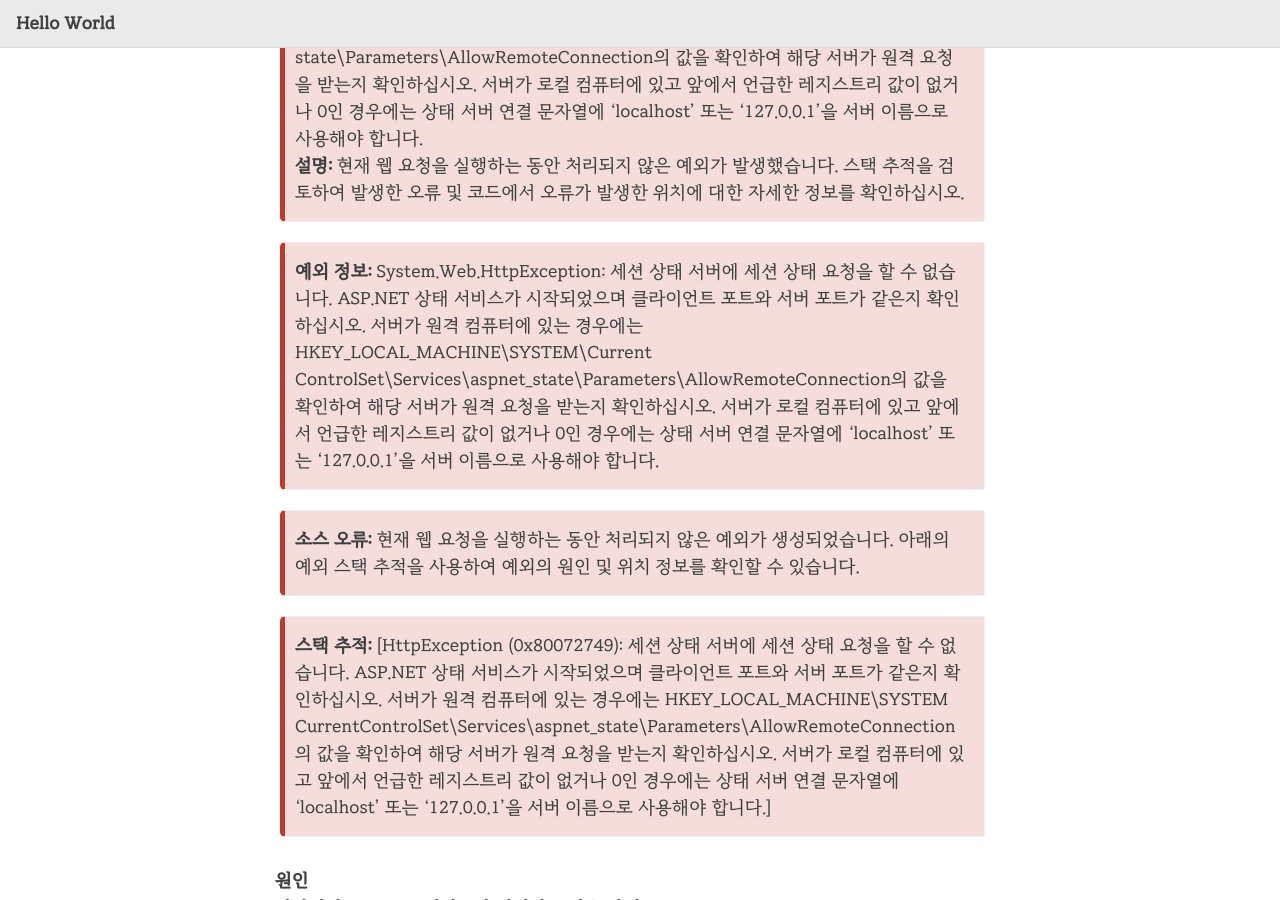
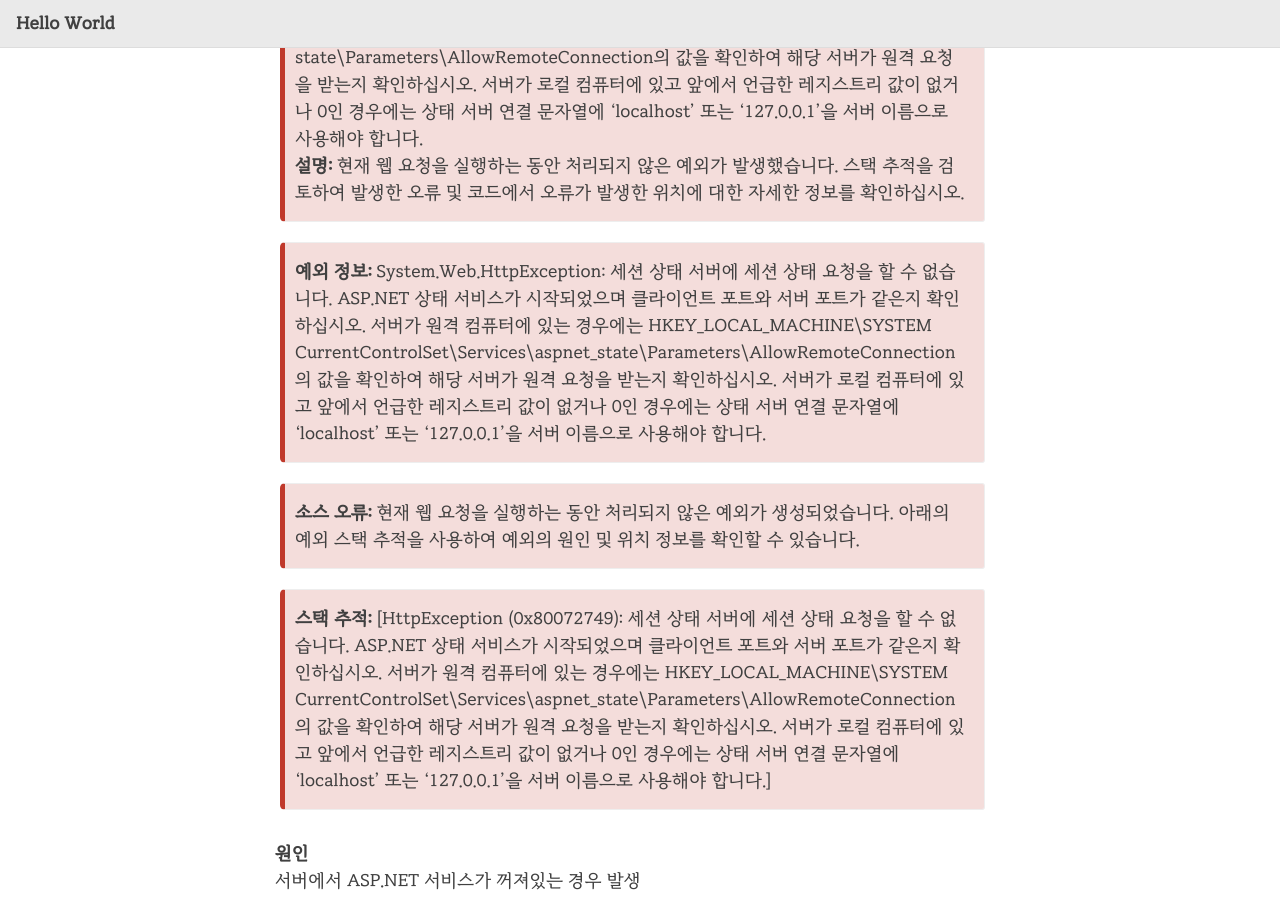
Before and after one commit to 1stGugu/1stGugu.github.io, a Jekyll site: the page built from _posts/2021-06-03-error.md, in a window 1280 px wide and 900 px high, scrolled down 713 px. Built offline with Jekyll 4.4.1, drawn with Linux system fonts in a browser that asks for light colours; nearby versions of some CDN libraries.

Commit message:
Update 2021-06-03-error.md

```diff
--- a/_posts/2021-06-03-error.md
+++ b/_posts/2021-06-03-error.md
@@ -16,8 +16,8 @@ state\Parameters\AllowRemoteConnection의 값을 확인하여 해당 서버가
 
 {: .box-error}
 **예외 정보:** System.Web.HttpException: 세션 상태 서버에 세션 상태 요청을 할 수 없습니다. ASP.NET 상태 서비스가 시작되었으며 클라이언트 포트와 서버 포트가 같은지 확인하십시오.
-서버가 원격 컴퓨터에 있는 경우에는 HKEY_LOCAL_MACHINE\SYSTEM\Current
-ControlSet\Services\aspnet_state\Parameters\AllowRemoteConnection의 값을 확인하여 해당 서버가 원격 요청을 받는지 확인하십시오. 서버가 로컬 컴퓨터에 있고 앞에서 언급한 레지스트리 값이 없거나 0인 경우에는 상태 서버 연결 문자열에 'localhost' 또는 '127.0.0.1'을 서버 이름으로 사용해야 합니다.
+서버가 원격 컴퓨터에 있는 경우에는 HKEY_LOCAL_MACHINE\SYSTEM\
+CurrentControlSet\Services\aspnet_state\Parameters\AllowRemoteConnection의 값을 확인하여 해당 서버가 원격 요청을 받는지 확인하십시오. 서버가 로컬 컴퓨터에 있고 앞에서 언급한 레지스트리 값이 없거나 0인 경우에는 상태 서버 연결 문자열에 'localhost' 또는 '127.0.0.1'을 서버 이름으로 사용해야 합니다.
 
 {: .box-error}
 **소스 오류:** 현재 웹 요청을 실행하는 동안 처리되지 않은 예외가 생성되었습니다. 아래의 예외 스택 추적을 사용하여 예외의 원인 및 위치 정보를 확인할 수 있습니다.
```
